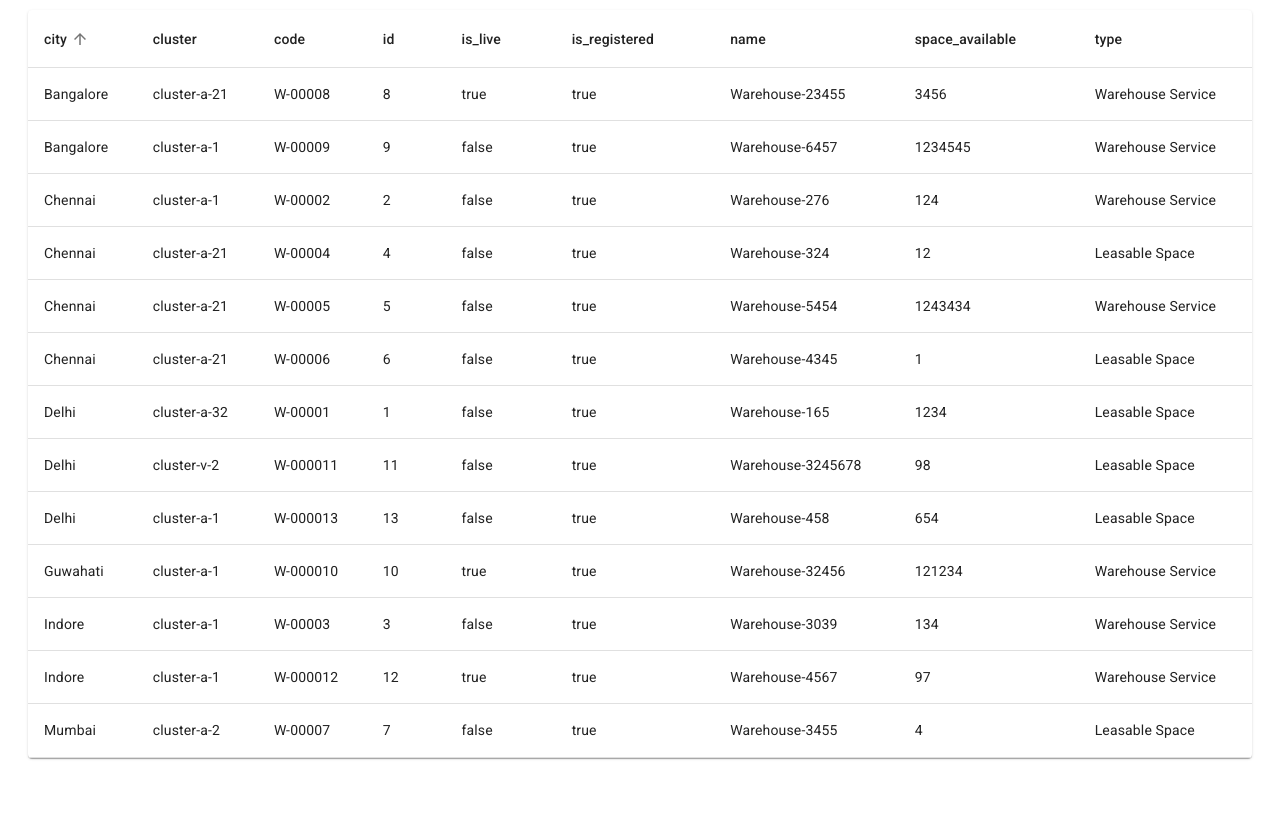
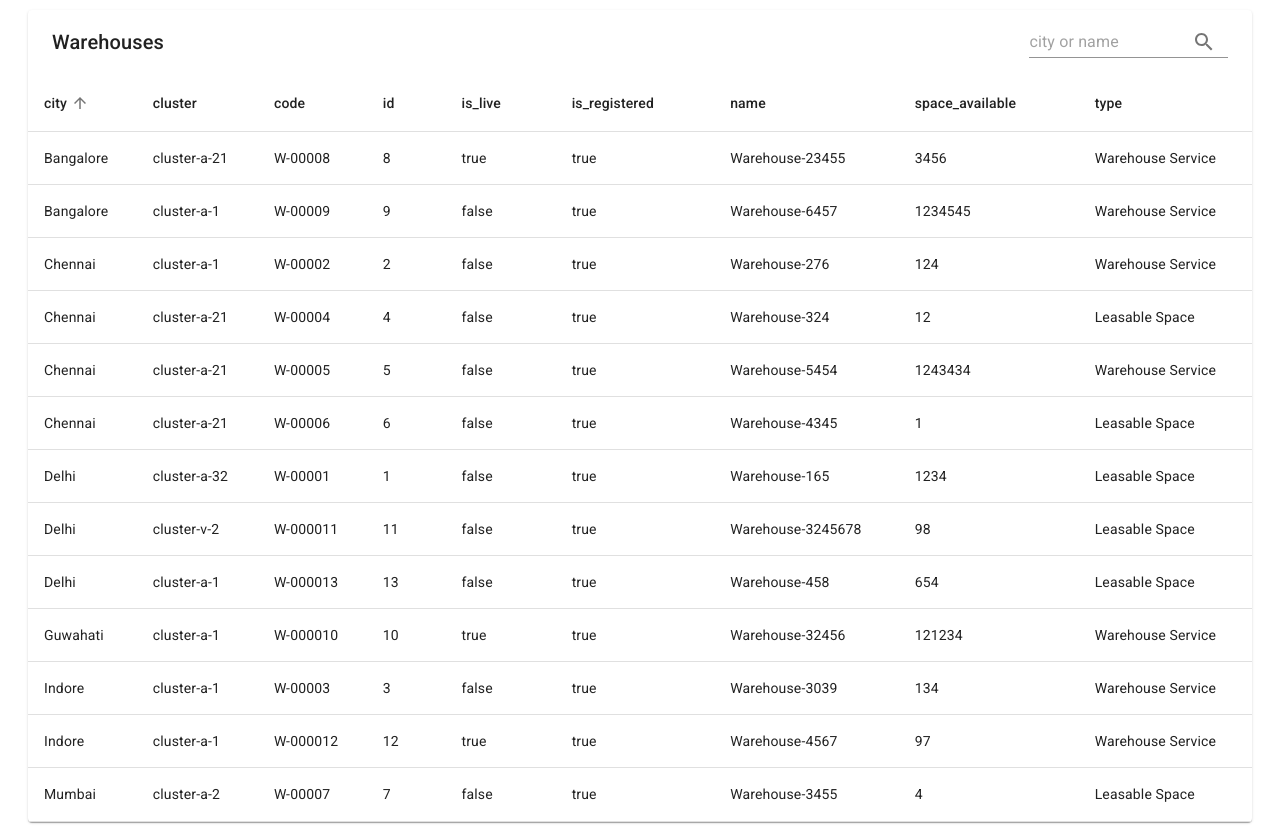
Before and after one commit to Ajaya1000/stockarea, a React (Create React App) app: page / in a window 1280 px wide. Before the commit the page ends 800 px from the top, so only its background shows below. Built offline with nearby package versions, Linux system fonts and the light colour scheme.

Commit message:
added search feature

```diff
--- a/package.json
+++ b/package.json
@@ -4,6 +4,7 @@
     "private": true,
     "dependencies": {
         "@material-ui/core": "^4.11.4",
+        "@material-ui/icons": "^4.11.2",
         "@material-ui/styles": "^4.11.4",
         "@testing-library/jest-dom": "^5.11.4",
         "@testing-library/react": "^11.1.0",
--- a/src/component/List.jsx
+++ b/src/component/List.jsx
@@ -1,6 +1,7 @@
 import React, { useEffect, useState } from 'react';
 import { useSelector } from 'react-redux';
 import {
+    IconButton,
     Paper,
     Table,
     TableBody,
@@ -9,8 +10,13 @@ import {
     TableHead,
     TableRow,
     TableSortLabel,
+    Toolbar,
+    Typography,
+    Input,
+    InputAdornment,
 } from '@material-ui/core';
 import { makeStyles } from '@material-ui/styles';
+import SearchSharpIcon from '@material-ui/icons/SearchSharp';
 
 const HEADER = [
     'city',
@@ -27,6 +33,9 @@ const HEADER = [
 const useStyle = makeStyles((theme) => ({
     paper: {
         margin: '10px 20px',
+    },
+    title: {
+        flex: '1 1 100%',
     },
 }));
 
@@ -60,6 +69,7 @@ const List = () => {
     const classes = useStyle();
     const [order, setOrder] = useState('asc');
     const [orderBy, setOrderBy] = useState('city');
+    const [keyword, setKeyword] = useState('');
 
     const requestSortBy = (item) => {
         const isAsc = orderBy === item && order === 'asc';
@@ -69,6 +79,27 @@ const List = () => {
 
     return (
         <Paper className={classes.paper}>
+            <Toolbar>
+                <Typography
+                    className={classes.title}
+                    variant='h6'
+                    component='div'
+                >
+                    Warehouses
+                </Typography>
+                <Input
+                    value={keyword}
+                    onChange={(event) => setKeyword(event.target.value)}
+                    placeholder='city or name'
+                    endAdornment={
+                        <InputAdornment position='end'>
+                            <IconButton aria-label='search'>
+                                <SearchSharpIcon />
+                            </IconButton>
+                        </InputAdornment>
+                    }
+                />
+            </Toolbar>
             <TableContainer>
                 <Table>
                     <TableHead>
@@ -87,8 +118,18 @@ const List = () => {
                         </TableRow>
                     </TableHead>
                     <TableBody>
-                        {stableSort(data, getComparator(order, orderBy)).map(
-                            (item) => (
+                        {stableSort(
+                            data.filter(
+                                (item) =>
+                                    item.city
+                                        .toLowerCase()
+                                        .search(keyword.toLowerCase()) >= 0 ||
+                                    item.name
+                                        .toLowerCase()
+                                        .search(keyword.toLowerCase()) >= 0
+                            ),
+                            getComparator(order, orderBy)
+                        ).map((item) => (
                             <TableRow key={item.id}>
                                 {HEADER.map((key) => (
                                     <TableCell key={item.id + key}>
@@ -96,8 +137,7 @@ const List = () => {
                                     </TableCell>
                                 ))}
                             </TableRow>
-                            )
-                        )}
+                        ))}
                     </TableBody>
                 </Table>
             </TableContainer>
```
Also changed, not shown: 1 other file (tests, documents, lock files or other folders). Lines whose indentation alone changed are shown as unchanged.
